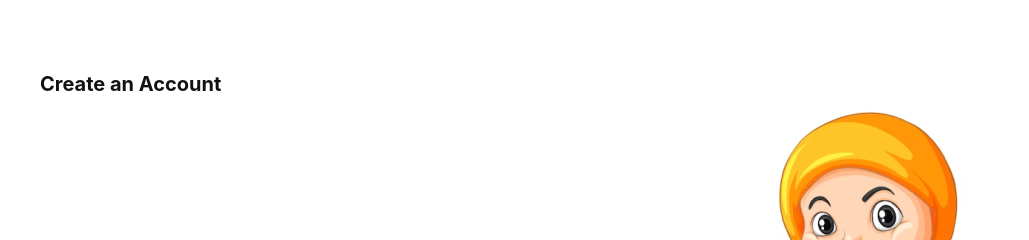
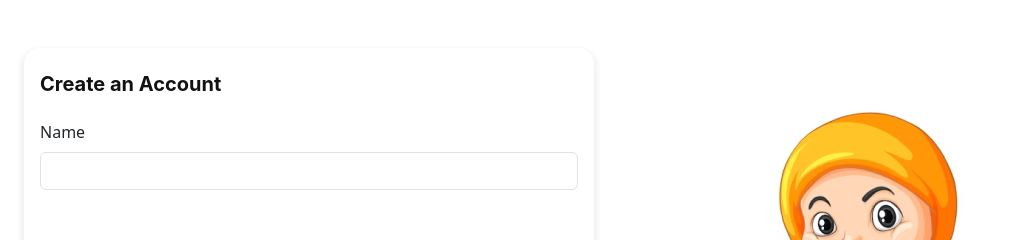
Before and after one commit to Oluwafemi-John1/Hyra-App, a React (Vite) app: page /signup in a window 1280 px wide. Shown: the top 240 px of the page, without its empty margins (46-1075 px from the left). Built offline with nearby package versions, Linux system fonts and the light colour scheme.

Commit message:
overflow issue fixed

```diff
--- a/src/App.css
+++ b/src/App.css
@@ -1,4 +1,4 @@
-* {
+#homepage {
     overflow-x: hidden;
 }
 
@@ -129,7 +129,7 @@
 #signUpDiv {
     border-radius: 16px;
     background: #FFF;
-    /* box-shadow: 0px 4px 4px 4px rgba(0, 0, 0, 0.05), 0px 4px 4px 4px rgba(0, 0, 0, 0.05), 0px 4px 4px 4px rgba(0, 0, 0, 0.05); */
+    box-shadow: 0px 4px 4px 4px rgba(0, 0, 0, 0.05);
 }
 
 /* <=============== Signup ends ==============> */
--- a/src/components/Home.jsx
+++ b/src/components/Home.jsx
@@ -7,9 +7,11 @@ const Home = () => {
   return (
     <>
         <>
-            <Navbar/>
-            <Herosection/>
-            <Chooseus/>
+            <div id='homepage'>
+                <Navbar/>
+                <Herosection/>
+                <Chooseus/>
+            </div>
         </>
     </>
   )
--- a/src/components/Signup.jsx
+++ b/src/components/Signup.jsx
@@ -15,7 +15,11 @@ const Signup = () => {
             <div className="container mt-5">
                 <div className="row">
                     <div className="col-lg-6 px-3 py-4" id='signUpDiv'>
-                        <p style={headStyle}>Create an Account</p>
+                        <p style={headStyle} className='mb-4'>Create an Account</p>
+                        <div className="form-group my-2">
+                            <label htmlFor="" className='form-label'>Name</label>
+                            <input type="text" className='form-control' />
+                        </div>
                     </div>
                     <div className="col-lg-6 p-2 d-none d-lg-block">
                         <div className="text-center py-5">
```
